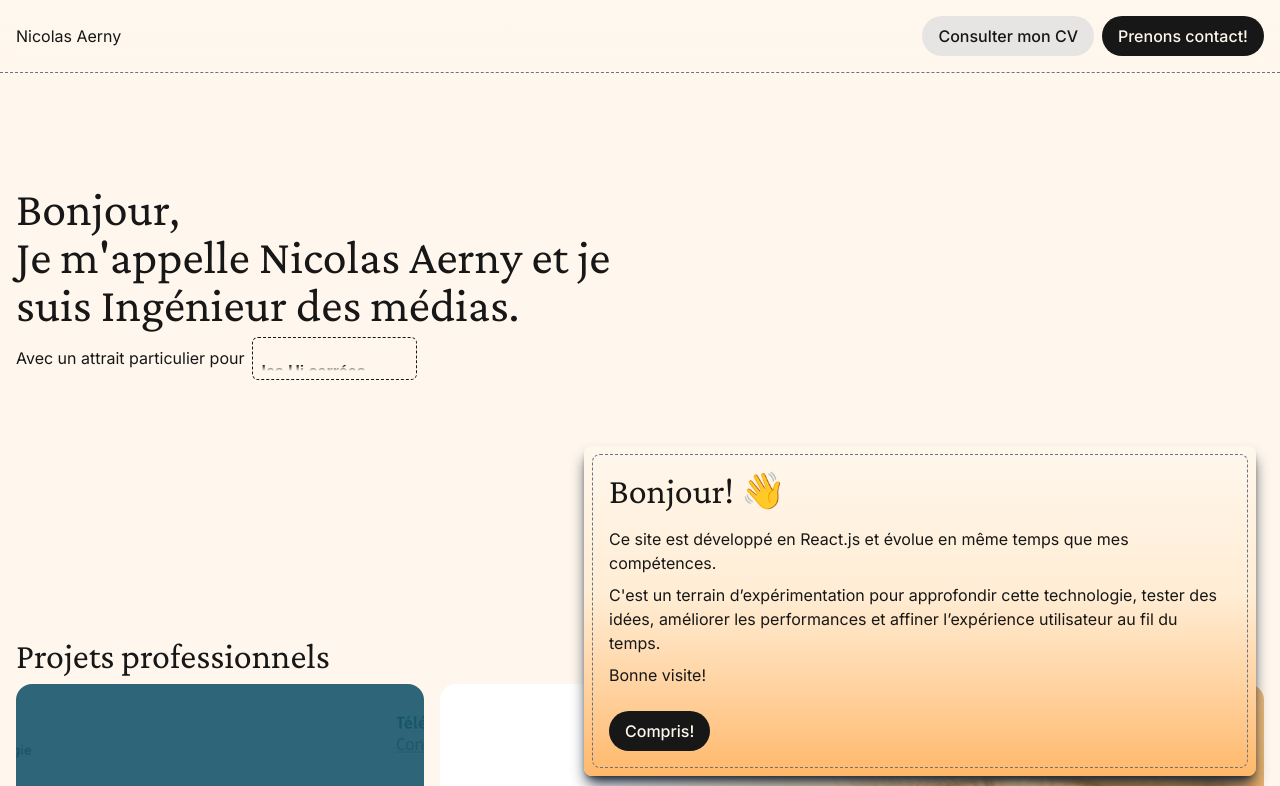
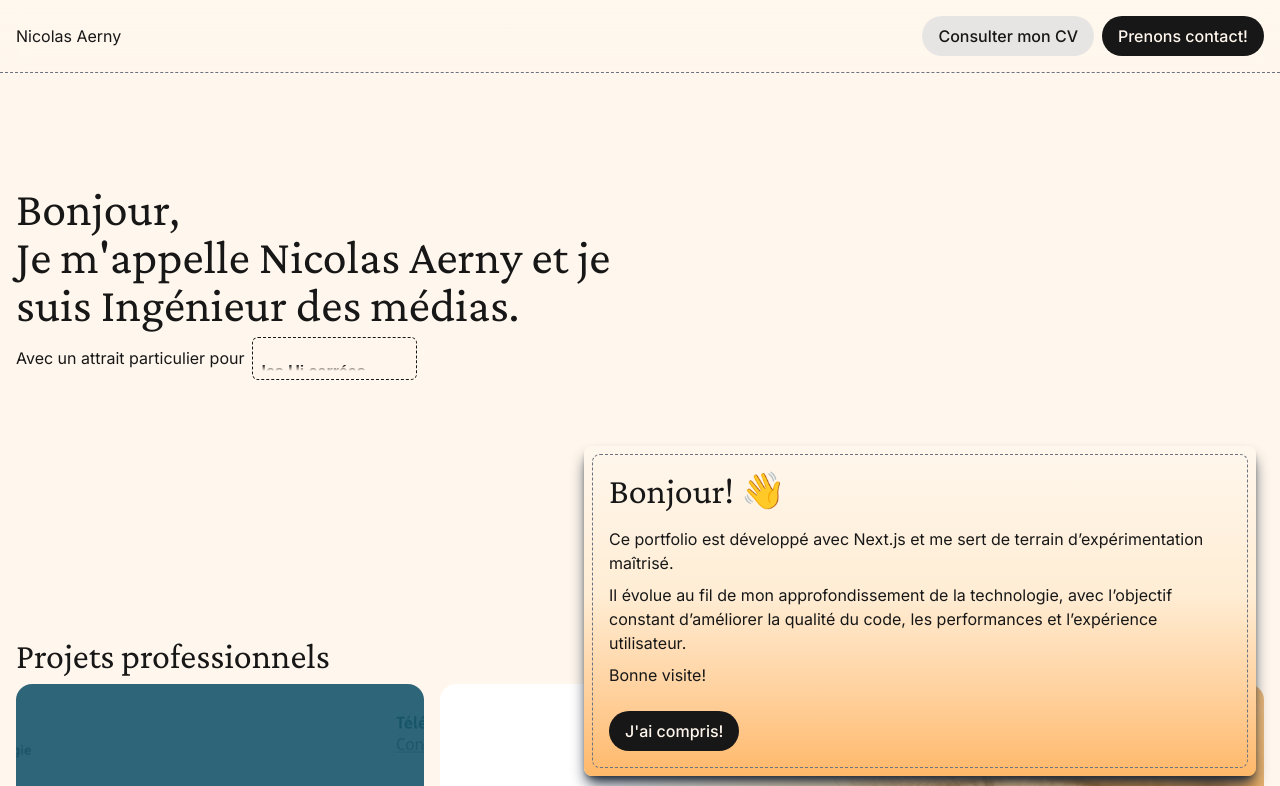
Before and after one commit to naerny/portfolio, a Next.js app: page / in a window 1280 px wide. Shown: the top 786 px of the page. Built offline with nearby package versions, Linux system fonts and the light colour scheme.

Commit message:
change popup text

```diff
--- a/app/components/PopUp.tsx
+++ b/app/components/PopUp.tsx
@@ -48,12 +48,14 @@ export default function PopUp() {
       <div className='border border-dashed border-(--gray) rounded-lg p-4 flex flex-col gap-2 justify-start items-start'>
         <h2 className="h2 mb-4">Bonjour! 👋</h2>
         {/* <p className="">Bienvenue sur mon portfolio! Ce site est construit sur ReactJs et évolue au file de mon apprentissage de cette technologie.</p> */}
-        <p>Ce site est développé en React.js et évolue en même temps que mes compétences.</p>
-        <p>C'est un terrain d’expérimentation pour approfondir cette technologie, tester des idées, améliorer les performances et affiner l’expérience utilisateur au fil du temps.</p>
+        <p>Ce portfolio est développé avec Next.js et me sert de terrain d’expérimentation maîtrisé.</p>
+        <p>Il évolue au fil de mon approfondissement de la technologie, avec l’objectif constant d’améliorer la qualité du code, les performances et l’expérience utilisateur.</p>
+        {/* <p>Ce site est développé en React.js et évolue en même temps que mes compétences.</p>
+        <p>C'est un terrain d’expérimentation pour approfondir cette technologie, tester des idées, améliorer les performances et affiner l’expérience utilisateur au fil du temps.</p> */}
         <p>Bonne visite!</p>
         {/* <CtaBtn mailParts={input} /> */}
         <Button variant="primary" className="mt-4" onClick={handleClose}>
-          Compris!
+          J'ai compris!
         </Button>
       </div>
 
```
